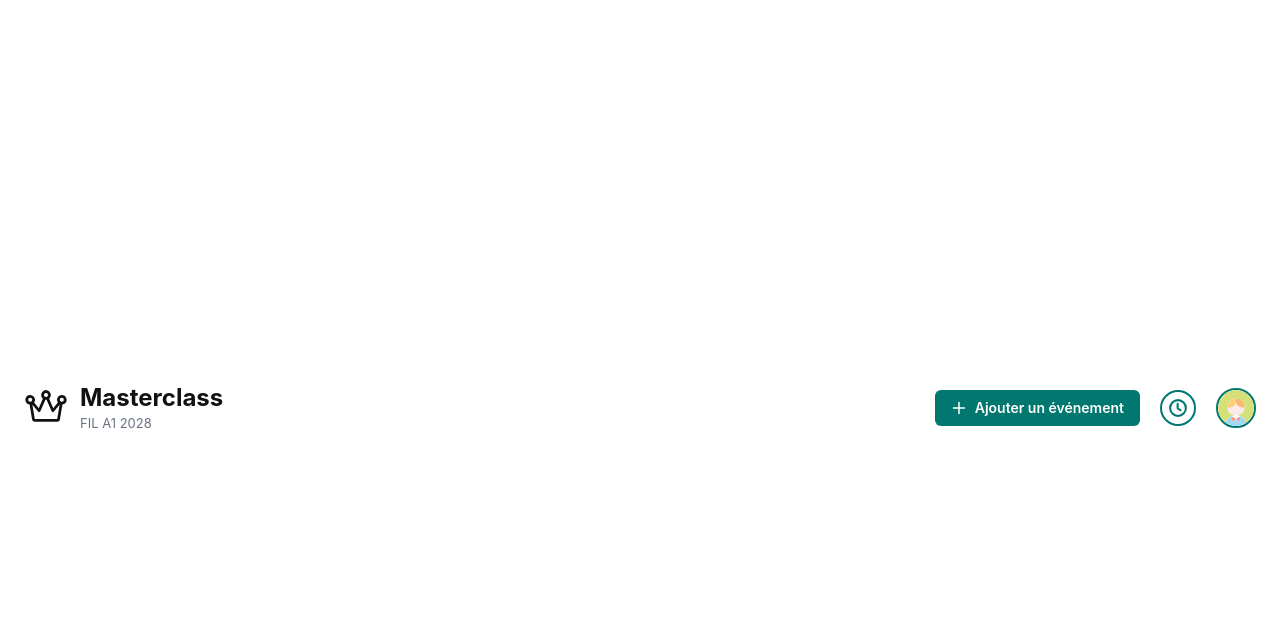
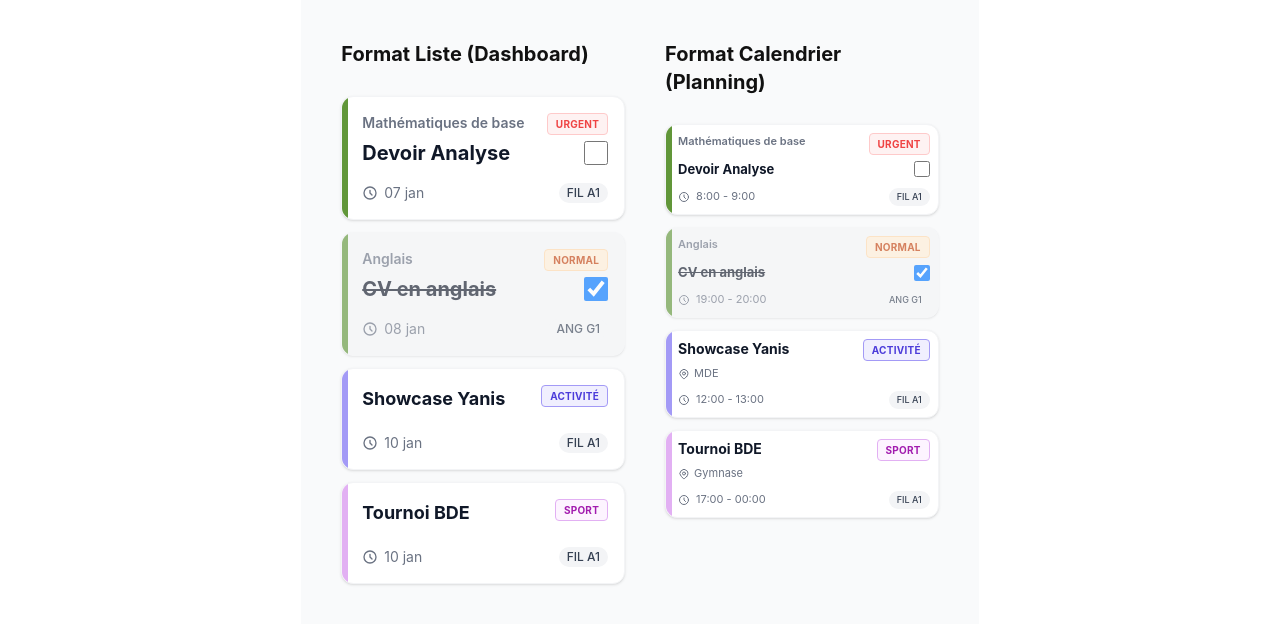
Before and after one commit to Arcols/Masterclass, a Vue app in the folder masterclass-front/: page / in a window 1280 px wide. Shown: the top 624 px of the page. Built offline with nearby package versions, Linux system fonts and the light colour scheme; the HTML template or start-up script is replaced by a standard one.

Commit message:
feat(ui): Création d'une carte pour un évènement

```diff
--- a/masterclass-front/src/App.vue
+++ b/masterclass-front/src/App.vue
@@ -1,16 +1,44 @@
+<style scoped>
+</style>
 <script setup lang="ts">
-import { RouterView } from 'vue-router'
-import Header from '@/components/Header.vue'
+import { ref } from 'vue';
+import EventCard from '@/components/EventCard.vue';
+import jsonMock from '@/mocks/events.json';
+
+// On rend le mock réactif pour pouvoir tester les clics sur la checkbox
+const events = ref(jsonMock);
+
+// Met à jour l'état de l'événement lors du clic
+const updateStatus = (id: string, newValue: boolean) => {
+  const targetEvent = events.value.find(e => e.id === id);
+  if (targetEvent) {
+    targetEvent.isCompleted = newValue;
+  }
+};
 </script>
 
 <template>
-  <Header
-    :show-actions="true"
-    :show-profile="true"
-    subtitle="FIL A1 2028"
-  />
-  <RouterView />
+  <div class="p-10 flex gap-10 bg-gray-50 min-h-screen">
+    <div class="w-1/2 flex flex-col gap-3">
+      <h2 class="font-bold mb-4 text-xl">Format Liste (Dashboard)</h2>
+      <EventCard
+        v-for="event in events"
+        :key="'list-' + event.id"
+        :event="event"
+        layout="list"
+        @toggle-complete="updateStatus"
+      />
+    </div>
+
+    <div class="w-72 flex flex-col gap-3">
+      <h2 class="font-bold mb-4 text-xl">Format Calendrier (Planning)</h2>
+      <EventCard
+        v-for="event in events"
+        :key="'cal-' + event.id"
+        :event="event"
+        layout="calendar"
+        @toggle-complete="updateStatus"
+      />
+    </div>
+  </div>
 </template>
-
-<style scoped>
-</style>
--- a/masterclass-front/src/assets/theme.css
+++ b/masterclass-front/src/assets/theme.css
@@ -7,10 +7,15 @@
 
   --stroke-devoir: #619639;
   --bg-devoir: #a9e879;
-  --stroke-activite: #4c3cda;
-  --bg-activite: #a39af6;
-  --stroke-sport: #4c3cda;
-  --bg-sport: #e2b0f3;
+
+  --txt-activite: #4c3cda;
+  --bg-activite: #f0effe;
+  --stroke-activite: #a39af6;
+
+  --txt-sport: #a21caf;
+  --bg-sport: #fdf4ff;
+  --stroke-sport: #e2b0f3;
+
   --stroke-groupe: #54e4e4;
   --bg-groupe: #9effff;
 
--- /dev/null
+++ b/masterclass-front/src/components/EventCard.vue
@@ -0,0 +1,154 @@
+<script setup lang="ts">
+import { computed } from 'vue';
+
+export interface EventData {
+  id: string;
+  type: 'devoir' | 'activite' | 'sport';
+  title: string;
+  subject?: string | null;
+  date: string;
+  startTime: string;
+  endTime: string;
+  location?: string;
+  priority?: 'urgent' | 'normal' | 'faible' | null;
+  group: string;
+  isCompleted: boolean;
+}
+
+const props = withDefaults(
+  defineProps<{
+    event: EventData;
+    layout?: 'list' | 'calendar';
+  }>(),
+  {
+    layout: 'list',
+  }
+);
+
+const emit = defineEmits<{
+  (e: 'toggle-complete', id: string, newValue: boolean): void;
+}>();
+
+const isList = computed(() => props.layout === 'list');
+const isDevoir = computed(() => props.event.type === 'devoir');
+
+// La barre latérale prend toujours la couleur de la bordure (stroke) de la catégorie
+const leftBarColor = computed(() => `var(--stroke-${props.event.type})`);
+
+// Gestion des badges unifiée à 3 variables (txt, bg, stroke)
+const badgeData = computed(() => {
+  if (props.event.type === 'activite') {
+    return {
+      text: 'ACTIVITÉ',
+      style: {
+        backgroundColor: 'var(--bg-activite)',
+        color: 'var(--txt-activite)',
+        borderColor: 'var(--stroke-activite)'
+      }
+    };
+  }
+  if (props.event.type === 'sport') {
+    return {
+      text: 'SPORT',
+      style: {
+        backgroundColor: 'var(--bg-sport)',
+        color: 'var(--txt-sport)',
+        borderColor: 'var(--stroke-sport)'
+      }
+    };
+  }
+  if (props.event.priority) {
+    return {
+      text: props.event.priority.toUpperCase(),
+      style: {
+        backgroundColor: `var(--bg-${props.event.priority})`,
+        color: `var(--txt-${props.event.priority})`,
+        borderColor: `var(--stroke-${props.event.priority})`
+      }
+    };
+  }
+  return null;
+});
+</script>
+
+<template>
+  <div
+    class="relative flex flex-col rounded-xl border border-gray-100 shadow-sm overflow-hidden transition-all duration-200"
+    :class="[
+      isList ? 'p-4 pl-5' : 'p-2 pl-3',
+      event.isCompleted ? 'bg-gray-100 opacity-65' : 'bg-white'
+    ]"
+  >
+    <div
+      class="absolute left-0 top-0 bottom-0 w-1.5"
+      :style="{ backgroundColor: leftBarColor }"
+    ></div>
+
+    <div class="flex justify-between items-start gap-2">
+      <span
+        v-if="event.subject"
+        class="font-semibold text-gray-500 truncate"
+        :class="isList ? 'text-sm' : 'text-[11px]'"
+      >
+        {{ event.subject }}
+      </span>
+      <span
+        v-else
+        class="font-bold text-gray-900 truncate"
+        :class="[
+          isList ? 'text-lg' : 'text-sm',
+          { 'line-through text-gray-400': event.isCompleted }
+        ]"
+      >
+        {{ event.title }}
+      </span>
+
+      <span
+        v-if="badgeData"
+        class="px-2 py-0.5 rounded text-[10px] font-bold tracking-wide border shrink-0"
+        :style="badgeData.style"
+      >
+        {{ badgeData.text }}
+      </span>
+    </div>
+
+    <div class="flex justify-between items-center mt-1">
+      <span
+        v-if="event.subject"
+        class="font-bold text-gray-900 truncate pr-2"
+        :class="[
+          isList ? 'text-xl' : 'text-[13px]',
+          { 'line-through text-gray-400': event.isCompleted }
+        ]"
+      >
+        {{ event.title }}
+      </span>
+
+      <div v-else-if="!isList && event.location" class="flex items-center text-gray-500 text-[11px]">
+        <svg class="w-3 h-3 mr-1" fill="none" stroke="currentColor" viewBox="0 0 24 24"><path stroke-linecap="round" stroke-linejoin="round" stroke-width="2" d="M17.657 16.657L13.414 20.9a1.998 1.998 0 01-2.827 0l-4.244-4.243a8 8 0 1111.314 0z"></path><path stroke-linecap="round" stroke-linejoin="round" stroke-width="2" d="M15 11a3 3 0 11-6 0 3 3 0 016 0z"></path></svg>
+        {{ event.location }}
+      </div>
+
+      <input
+        v-if="isDevoir"
+        type="checkbox"
+        class="rounded border-2 border-gray-400 text-primary focus:ring-primary shrink-0 cursor-pointer transition-all"
+        :class="isList ? 'w-6 h-6' : 'w-4 h-4'"
+        :checked="event.isCompleted"
+        @change="emit('toggle-complete', event.id, ($event.target as HTMLInputElement).checked)"
+      />
+    </div>
+
+    <div class="flex justify-between items-center mt-auto" :class="isList ? 'pt-4' : 'pt-2'">
+      <div class="flex items-center text-gray-500 truncate pr-2" :class="isList ? 'text-sm' : 'text-[11px]'">
+        <svg class="shrink-0 mr-1.5" :class="isList ? 'w-4 h-4' : 'w-3 h-3'" fill="none" stroke="currentColor" viewBox="0 0 24 24"><path stroke-linecap="round" stroke-linejoin="round" stroke-width="2" d="M12 8v4l3 3m6-3a9 9 0 11-18 0 9 9 0 0118 0z"></path></svg>
+        <span v-if="isList">{{ event.date }}</span>
+        <span v-else>{{ event.startTime }} - {{ event.endTime }}</span>
+      </div>
+
+      <span class="bg-gray-100 text-gray-700 px-2 py-0.5 rounded-full font-medium shrink-0" :class="isList ? 'text-xs' : 'text-[9px]'">
+        {{ event.group }}
+      </span>
+    </div>
+  </div>
+</template>
--- /dev/null
+++ b/masterclass-front/src/mocks/events.json
@@ -0,0 +1,54 @@
+[
+  {
+    "id": "1",
+    "type": "devoir",
+    "title": "Devoir Analyse",
+    "subject": "Mathématiques de base",
+    "date": "07 jan",
+    "startTime": "8:00",
+    "endTime": "9:00",
+    "location": "",
+    "priority": "urgent",
+    "group": "FIL A1",
+    "isCompleted": false
+  },
+  {
+    "id": "2",
+    "type": "devoir",
+    "title": "CV en anglais",
+    "subject": "Anglais",
+    "date": "08 jan",
+    "startTime": "19:00",
+    "endTime": "20:00",
+    "location": "",
+    "priority": "normal",
+    "group": "ANG G1",
+    "isCompleted": true
+  },
+  {
+    "id": "3",
+    "type": "activite",
+    "title": "Showcase Yanis",
+    "subject": null,
+    "date": "10 jan",
+    "startTime": "12:00",
+    "endTime": "13:00",
+    "location": "MDE",
+    "priority": null,
+    "group": "FIL A1",
+    "isCompleted": false
+  },
+  {
+    "id": "4",
+    "type": "sport",
+    "title": "Tournoi BDE",
+    "subject": null,
+    "date": "10 jan",
+    "startTime": "17:00",
+    "endTime": "00:00",
+    "location": "Gymnase",
+    "priority": null,
+    "group": "FIL A1",
+    "isCompleted": false
+  }
+]
```
